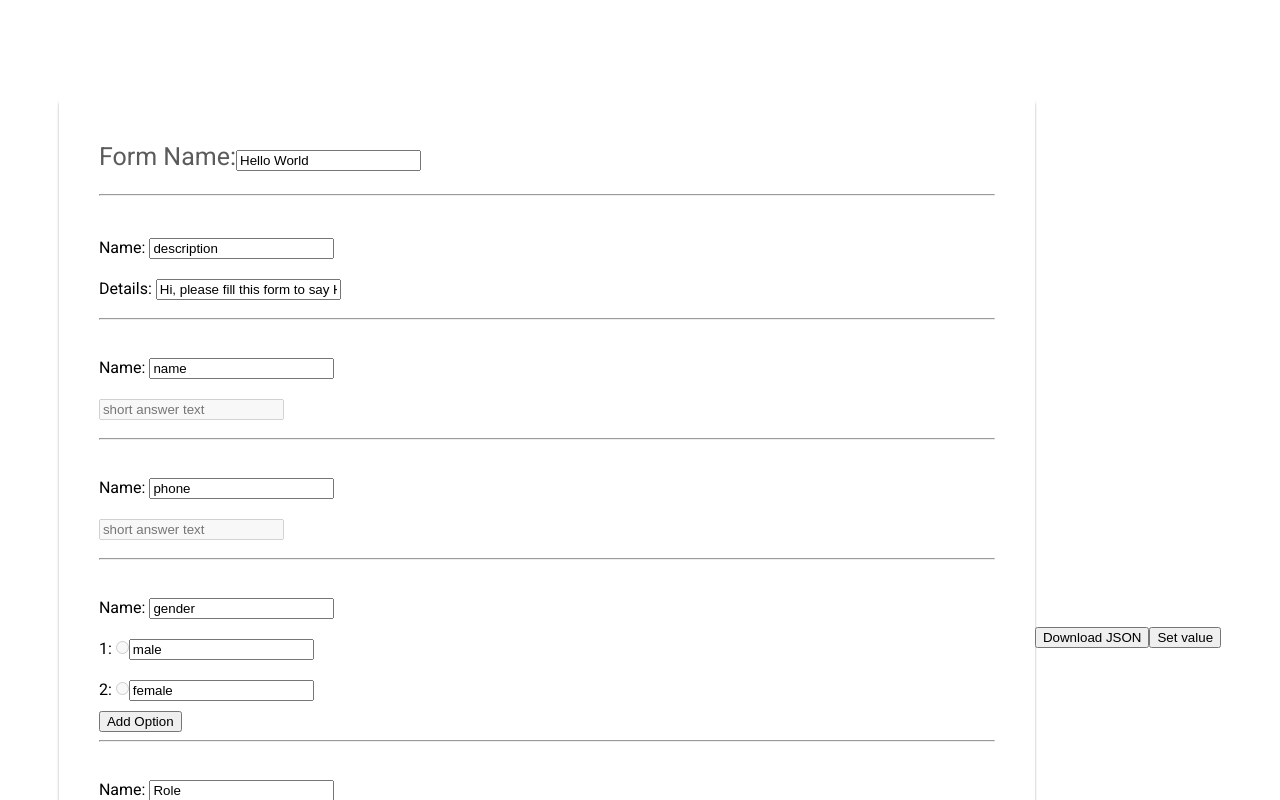
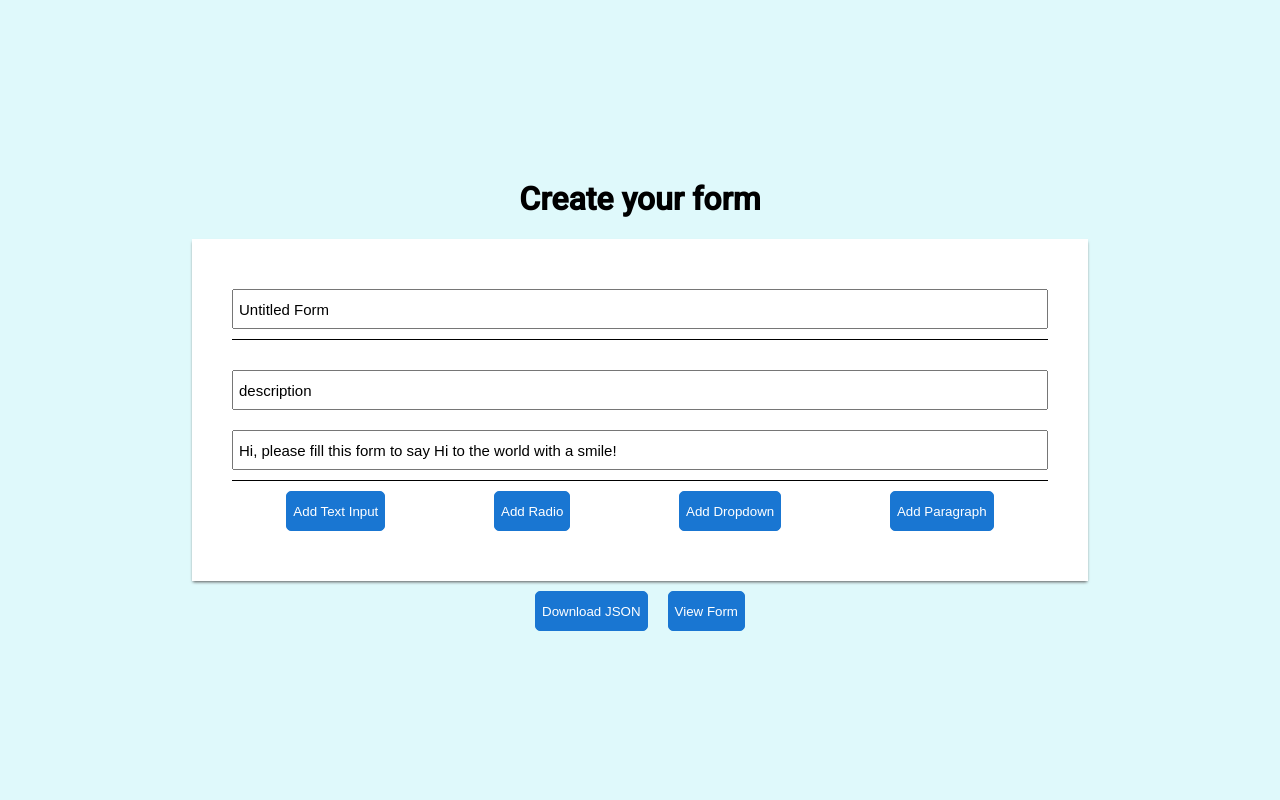
Before and after one commit to aryashashank/formBuilderAngular, an Angular app: page /create in a window 1280 px wide. Shown: the top 800 px of the page. Built offline with nearby package versions, Linux system fonts and the light colour scheme.

Commit message:
style UPDATES

```diff
--- a/src/app/create-form/create-form.component.css
+++ b/src/app/create-form/create-form.component.css
@@ -5,6 +5,8 @@
     width:100%;
     min-height: 100vh;
     padding: 100px 0px;
+    flex-direction: column;
+    background: #dff9fb;
 }
 
 .form-container {
@@ -14,14 +16,17 @@
     box-shadow: 0px 2px 3px -1px rgba(87,87,87,1);
     padding: 40px;
     flex-direction: column;
+    background: white;
 }
 
 .form-title {
     font-size:25px;
+    border-bottom: 1px solid black;
 }
 
 .form {
     margin-top:20px;
+    border-bottom: 1px solid black;
 }
 b {
     color:#5b5b5b;
@@ -36,3 +41,41 @@ b {
 input{
     margin: 10px 0;
 }
+
+input[type=text]{
+    height: 40px;
+    padding: 5px;
+    font-size: 15px;
+    width:100%;
+}
+input[type=text]:disabled{
+   width:200px;
+   border: 1px dotted black;
+}
+
+.field {
+    display: flex;
+    align-items: center;
+}
+
+.field-left {
+    padding: 0 5px;
+}
+.field-right {
+    flex:1;
+}
+button {
+    height: 40px;
+
+    background: #1976D2;
+    color: white;
+    margin: 10px;
+    border-radius: 5px;
+    cursor: pointer;
+    border: 1px solid #1976D2;
+}
+
+button:hover {
+    background:white;
+    color: #1976D2;
+}
--- a/src/app/create-form/create-form.component.html
+++ b/src/app/create-form/create-form.component.html
@@ -1,48 +1,71 @@
 <div class="container">
+    <h1>Create your form</h1>
     <div class="form-container">
 
         <div class="form-title">
-            <b>Form Name:</b> <input type="text" name="formTitle" [(ngModel)]="formJson.formName" id="formTitle">
-            <hr>
+            <div class="field">
+                <span class="field-right"> <input type="text" name="formTitle" placeholder="Form Name"
+                        [(ngModel)]="formJson.formName" id="formTitle">
+                </span>
+            </div>
         </div>
         <div class="form" *ngFor="let item of formJson.formComponents">
-            Name: <input type="text" [(ngModel)]="item.title">
+            <div class="field">
+                <span class="field-right"><input type="text" placeholder="Field Name" [(ngModel)]="item.title"></span>
+            </div>
+
             <div class="text" *ngIf="item.inputType == 'static'">
-                Details: <input type="text" placeholder="Your paragraph here" [(ngModel)]="item.value">
-                <hr>
+                <div class="field">
+                    <span class="field-right"> <input type="text" placeholder="Your description here"
+                            [(ngModel)]="item.value"></span>
+                </div>
             </div>
 
             <div class="text" *ngIf="item.inputType == 'text'">
+                <div class="field">
+                    <span class="field-right"><input placeholder="short answer text" disabled type="{{item.inputType}}">
+                    </span>
+                </div>
 
-                <input placeholder="short answer text" disabled type="{{item.inputType}}">
-                <hr>
             </div>
             <div class="radio-container" *ngIf="item.inputType == 'radio'">
                 <div class="radio" *ngFor="let option of item.options;let i = index;">
-                    {{i+1}}: <input type="radio" disabled>
-                    <input type="text" name="{{item.title}}" [(ngModel)]="option.value">
+                    <div class="field">
+                        <span class="field-left"><input type="radio" disabled> </span>
+                        <span class="field-right">
+                            <input type="text" placeholder="Option Name" name="{{item.title}}" [(ngModel)]="option.value"></span>
+                    </div>
+
                 </div>
-                <button (click)=addOption(item)>Add Option</button>
-                <hr>
+                <button class="optn-btn" (click)=addOption(item)>Add Option</button>
+
             </div>
             <div class="dropdown-container" *ngIf="item.inputType == 'dropdown'">
                 <div class="dropdown" *ngFor="let option of item.options;let i = index;">
-                    {{i+1}}: <input type="text" name="{{item.title}}" [(ngModel)]="option.value">
+                    <div class="field">
+                        <span class="field-left">
+                            {{i+1}}.
+                        </span>
+                        <span class="field-right">
+                            <input type="text" name="{{item.title}}" placeholder="Option Name" [(ngModel)]="option.value"></span>
+                    </div>
+
                 </div>
-                <button (click)=addOption(item)>Add Option</button>
-                <hr>
+                <button class="optn-btn" (click)=addOption(item)>Add Option</button>
+
             </div>
         </div>
-        <hr>
+
         <div class="btns">
-
             <button (click)="addComponent('text')">Add Text Input</button>
             <button (click)="addComponent('radio')">Add Radio</button>
             <button (click)="addComponent('dropdown')">Add Dropdown</button>
             <button (click)="addComponent('static')">Add Paragraph</button>
         </div>
     </div>
-    <button (click)="downloadJson()"> Download JSON</button>
-    <button (click)="newMessage()">Set value</button>
+    <div class="action-btns">
+        <button (click)="downloadJson()"> Download JSON</button>
+        <button (click)="newMessage()">View Form</button>
+    </div>
 </div>
 <a id="downloadAnchorElem" style="display:none"></a>
--- a/src/app/create-form/create-form.component.ts
+++ b/src/app/create-form/create-form.component.ts
@@ -16,8 +16,6 @@ export class CreateFormComponent implements OnInit {
     this.shareForm.formStateObservable.subscribe(
       message => {
         this.formJson = message;
-        console.log(this.formJson);
-
       });
   }
 
@@ -30,7 +28,7 @@ export class CreateFormComponent implements OnInit {
 
   addComponent(type) {
     let component: any = {
-      title: '',
+      title: 'Untitled Field',
       inputType: type
     }
     if (type == 'radio' || type == 'dropdown') {
@@ -48,10 +46,10 @@ export class CreateFormComponent implements OnInit {
   }
 
   downloadJson() {
-    var dataStr = "data:text/json;charset=utf-8," + encodeURIComponent(JSON.stringify(this.formJson));
+    var dataStr = "data:text/json;charset=utf-8," + encodeURIComponent(JSON.stringify(this.formJson, null, 4));
     var dlAnchorElem = document.getElementById('downloadAnchorElem');
     dlAnchorElem.setAttribute("href", dataStr);
-    dlAnchorElem.setAttribute("download", `${this.formJson.title}_form.json`);
+    dlAnchorElem.setAttribute("download", `${this.formJson.formName}_form.json`);
     dlAnchorElem.click();
   }
 
--- a/src/app/services/share-form.service.ts
+++ b/src/app/services/share-form.service.ts
@@ -8,42 +8,13 @@ import { BehaviorSubject } from 'rxjs';
 export class ShareFormService {
 
   private formBehavior = new BehaviorSubject({
-    formName:'Hello World',
+    formName: 'Untitled Form',
     formComponents: [
       {
-        id:1,
         title: 'description',
         inputType: 'static',
         value: "Hi, please fill this form to say Hi to the world with a smile!"
-      },
-      {
-        id:2,
-        title: 'name',
-        inputType: 'text',
-        placeHolder: 'your answer',
-        required: false
-      },
-      {
-        id:3,
-        title: 'phone',
-        inputType: 'text',
-        placeHolder: 'your answer',
-        required: false
-      },
-      {
-        id:4,
-        title: 'gender',
-        inputType: 'radio',
-        options:[{value:'male'},
-      {value:'female'}]
-      },
-      {
-        id:5,
-        title: 'Role',
-        inputType: 'dropdown',
-        options:[{value:'President'}, {value:'V P Education'}, {value:'VP Public Relations'}, {value:'VP Membership'}, {value:'Secretary'}, {value:'Treasurer'}]
       }
-
     ]
   });
   formStateObservable = this.formBehavior.asObservable();
--- a/src/app/view-form/view-form.component.css
+++ b/src/app/view-form/view-form.component.css
@@ -4,6 +4,9 @@
     align-items: center;
     width:100%;
     min-height: 100vh;
+    padding: 100px 0px;
+    flex-direction: column;
+    background: #dff9fb;
 }
 
 .form-container {
@@ -13,8 +16,8 @@
     box-shadow: 0px 2px 3px -1px rgba(87,87,87,1);
     padding: 40px;
     flex-direction: column;
+    background: white;
 }
-
 .form-title {
     font-size:25px;
 }
@@ -27,7 +30,50 @@ b {
     font-weight: normal;
 }
 
-input[type=text] {
-    border:none;
-    border-bottom: 1px solid gray;
+input{
+    margin: 10px 0;
 }
+
+select,
+input[type=text]{
+    height: 40px;
+    padding: 5px;
+    font-size: 15px;
+    width:100%;
+}
+input[type=text]:disabled{
+   width:200px;
+   border: 1px dotted black;
+}
+
+.field {
+    display: flex;
+    align-items: center;
+}
+
+.field-left {
+    padding: 0 5px;
+}
+.field-right {
+    flex:1;
+}
+
+button {
+    height: 40px;
+
+    background: #1976D2;
+    color: white;
+    margin: 10px;
+    border-radius: 5px;
+    cursor: pointer;
+    border: 1px solid #1976D2;
+}
+
+button:hover {
+    background:white;
+    color: #1976D2;
+}
+
+.submitBtn {
+    margin-top:50px;
+}
--- a/src/app/view-form/view-form.component.html
+++ b/src/app/view-form/view-form.component.html
@@ -1,7 +1,7 @@
 <div class="container">
     <div class="form-container">
         <div class="form-title">
-        <b>{{formJson.formName}}</b>
+            <b>{{formJson.formName}}</b>
         </div>
         <div class="form" *ngFor="let item of formJson.formComponents">
             <b> {{item.title | titlecase }}</b>
@@ -13,14 +13,21 @@
             </div>
             <div class="radio-container" *ngIf="item.inputType == 'radio'">
                 <div class="radio" *ngFor="let option of item.options">
-                    <input type="{{item.inputType}}" name="{{item.title}}" value="{{option.id}}">
-                    <label for="{{option}}">{{option.value | titlecase}}</label>
+                    <div class="field">
+                        <span class="field-left">
+                            <input type="{{item.inputType}}" name="{{item.title}}" value="{{option.value}}">
+                        </span>
+                        <span class="field-right">
+                            <label for="{{option}}">{{option.value | titlecase}}</label>
+                        </span>
+                    </div>
+
                 </div>
             </div>
             <div class="dropdown-container" *ngIf="item.inputType == 'dropdown'">
                 <div class="dropdown">
                     <select name="cars">
-                        <option value="{{option.value}}" *ngFor="let option of item.options" >{{option.value}}</option>
+                        <option value="{{option.value}}" *ngFor="let option of item.options">{{option.value}}</option>
                     </select>
                 </div>
             </div>
--- a/src/styles.css
+++ b/src/styles.css
@@ -1,4 +1,6 @@
 /* You can add global styles to this file, and also import other style files */
-
+* {
+    box-sizing: border-box;
+}
 html, body { height: 100%; }
 body { margin: 0; font-family: Roboto, "Helvetica Neue", sans-serif; }
```
